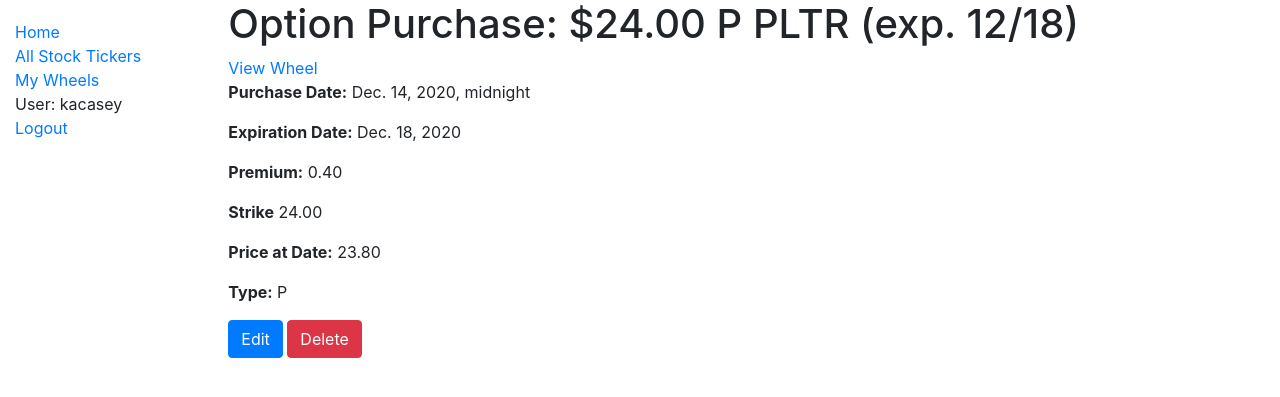
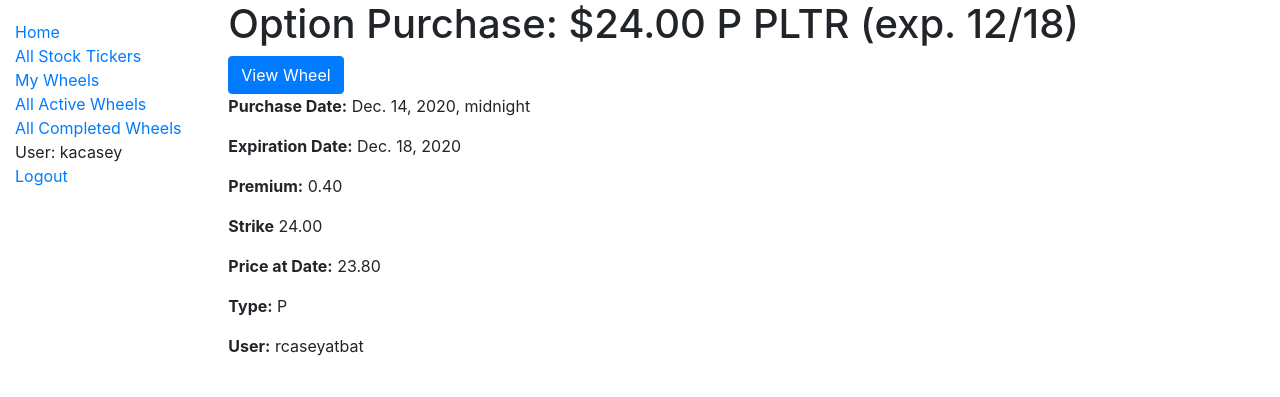
Before and after one commit to kacasey8/option_wheel_tracker, a Django app: page /catalog/wheels/1/purchase/1 in a window 1280 px wide. Shown: the top 397 px of the page. Run offline with Django 3.2, Linux system fonts and the light colour scheme; a user stored in the database is signed in; data comes from the database, SQL or seed files in the repository; some libraries are stand-ins or nearby versions.

Commit message:
add All Active/Completed Wheel pages, only owners can edit

```diff
--- a/catalog/templates/base_generic.html
+++ b/catalog/templates/base_generic.html
@@ -24,6 +24,8 @@
           <li><a href="{% url 'tickers' %}">All Stock Tickers</a></li>
           {% if user.is_authenticated %}
             <li><a href="{% url 'wheels' %}">My Wheels</a></li>
+            <li><a href="{% url 'wheels-all-active' %}">All Active Wheels</a></li>
+            <li><a href="{% url 'wheels-all-completed' %}">All Completed Wheels</a></li>
             <li>User: {{ user.get_username }}</li>
             <li><a href="{% url 'logout'%}?next={{request.path}}">Logout</a></li>
           {% else %}
--- a/catalog/templates/catalog/optionpurchase_detail.html
+++ b/catalog/templates/catalog/optionpurchase_detail.html
@@ -2,7 +2,7 @@
 
 {% block content %}
   <h1>Option Purchase: {{ optionpurchase }}</h1>
-  <a href="{% url 'wheel-detail' pk=optionpurchase.option_wheel.pk %}">View Wheel</a>
+  <a type="button" class="btn btn-primary" href="{% url 'wheel-detail' pk=optionpurchase.option_wheel.pk %}">View Wheel</a>
   <p><strong>Purchase Date:</strong> {{ optionpurchase.purchase_date }}</p>
   <p><strong>Expiration Date:</strong> {{ optionpurchase.expiration_date }}</p>
 
@@ -11,6 +11,10 @@
   <p><strong>Price at Date:</strong> {{ optionpurchase.price_at_date }}</p>
   <p><strong>Type:</strong> {{ optionpurchase.call_or_put }}</p>
 
-  <a type="button" class="btn btn-primary" href="{% url 'purchase-update' wheel_id=optionpurchase.option_wheel.pk pk=optionpurchase.pk %}">Edit</a>
-  <a type="button" class="btn btn-danger" href="{% url 'purchase-delete' wheel_id=optionpurchase.option_wheel.pk pk=optionpurchase.pk %}" variant="danger">Delete</a>
+  {% if can_edit %}
+    <a type="button" class="btn btn-primary" href="{% url 'purchase-update' wheel_id=optionpurchase.option_wheel.pk pk=optionpurchase.pk %}">Edit</a>
+    <a type="button" class="btn btn-danger" href="{% url 'purchase-delete' wheel_id=optionpurchase.option_wheel.pk pk=optionpurchase.pk %}" variant="danger">Delete</a>
+  {% else%}
+    <p><strong>User:</strong> {{ optionpurchase.user }}</p>
+  {% endif %}
 {% endblock %}
--- a/catalog/templates/catalog/optionwheel_detail.html
+++ b/catalog/templates/catalog/optionwheel_detail.html
@@ -55,6 +55,7 @@
         <span class="badge badge-pill badge-success">Call Assignment</span>
       {% endif %}
       <div>
+        {% if can_edit %}
           <div class="card mt-2 d-inline-flex">
             <div class="card-body">
               <h5 class="card-title">Possible Actions</h5>
@@ -66,6 +67,9 @@
               </a>
             </div>
           </div>
+        {% else%}
+          <strong>User:</strong> {{ wheel.user }}
+        {% endif %}
       <div>
     {% else %}
       <i> No purchases yet.</i>
@@ -111,6 +115,8 @@
   </ul>
 
   <br>
+  {% if can_edit %}
     <a type="button" class="btn btn-primary" href="{% url 'wheel-update' pk=wheel.pk %}">Edit</a>
     <a type="button" class="btn btn-danger" href="{% url 'wheel-delete' pk=wheel.pk %}" variant="danger">Delete</a>
+  {% endif %}
 {% endblock %}
--- a/catalog/urls.py
+++ b/catalog/urls.py
@@ -11,7 +11,9 @@ urlpatterns = [
     path('tickers/create/', views.StockTickerCreate.as_view(), name='ticker-create'),
     path('tickers/<int:pk>/update/', views.StockTickerUpdate.as_view(), name='ticker-update'),
     path('tickers/<int:pk>/delete/', views.StockTickerDelete.as_view(), name='ticker-delete'),
-    path('wheels/', views.OptionWheelListView.as_view(), name='wheels'),
+    path('wheels/', views.MyWheels.as_view(), name='wheels'),
+    path('wheels_all_active/', views.AllActiveWheels.as_view(), name='wheels-all-active'),
+    path('wheels_all_completed/', views.AllCompletedWheels.as_view(), name='wheels-all-completed'),
     path('wheels/<int:pk>', views.OptionWheelDetailView.as_view(), name='wheel-detail'),
     path('wheels/<int:wheel_id>/purchase/<int:pk>', views.OptionPurchaseDetailView.as_view(), name='purchase-detail-view'),
     path('wheels/<int:wheel_id>/purchase/create/', views.OptionPurchaseCreate.as_view(), name='purchase-create'),
--- a/catalog/views.py
+++ b/catalog/views.py
@@ -83,12 +83,11 @@ class StockTickerDelete(generic.edit.DeleteView):
 
 
 # OptionWheel views
-class OptionWheelListView(LoginRequiredMixin, generic.ListView):
-    model = OptionWheel
-    context_object_name = 'wheels'
-    template_name = 'catalog/optionwheel_list.html'
+class MyWheels(LoginRequiredMixin, generic.base.TemplateView):
+    template_name = 'catalog/my_wheels.html'
 
-    def get_queryset(self):
+    def get_context_data(self, **kwargs):
+        context = super().get_context_data(**kwargs)
         user = self.request.user
         wheels = OptionWheel.objects.filter(user=user)
 
@@ -100,12 +99,31 @@ class OptionWheelListView(LoginRequiredMixin, generic.ListView):
                 active.append(wheel)
             else:
                 completed.append(wheel)
+        context["active_wheels"] = active
+        context["completed_wheels"] = completed
+        return context
 
-        queryset = {
-            'active_wheels': active,
-            'completed_wheels': completed,
-        }
-        return queryset
+class AllActiveWheels(LoginRequiredMixin, generic.base.TemplateView):
+    template_name = 'catalog/all_active_wheels.html'
+
+    def get_context_data(self, **kwargs):
+        context = super().get_context_data(**kwargs)
+        wheels = OptionWheel.objects.filter(is_active=True)
+        for wheel in wheels:
+            wheel.add_purchase_data()
+        context["active_wheels"] = wheels
+        return context
+
+class AllCompletedWheels(LoginRequiredMixin, generic.base.TemplateView):
+    template_name = 'catalog/all_completed_wheels.html'
+
+    def get_context_data(self, **kwargs):
+        context = super().get_context_data(**kwargs)
+        wheels = OptionWheel.objects.filter(is_active=False)
+        for wheel in wheels:
+            wheel.add_purchase_data()
+        context["completed_wheels"] = wheels
+        return context
 
 class OptionWheelDetailView(LoginRequiredMixin, generic.DetailView):
     model = OptionWheel
@@ -117,6 +135,7 @@ class OptionWheelDetailView(LoginRequiredMixin, generic.DetailView):
 
         option_wheel.add_purchase_data()
         context["wheel_data"] = option_wheel
+        context["can_edit"] = option_wheel.user == self.request.user
         return context
 
 
@@ -183,6 +202,11 @@ class OptionWheelDelete(LoginRequiredMixin, generic.edit.DeleteView):
 class OptionPurchaseDetailView(LoginRequiredMixin, generic.DetailView):
     model = OptionPurchase
 
+    def get_context_data(self, **kwargs):
+        context = super(OptionPurchaseDetailView, self).get_context_data(**kwargs)
+        context["can_edit"] = self.object.user == self.request.user
+        return context
+
 class OptionPurchaseCreate(LoginRequiredMixin, generic.edit.CreateView):
     model = OptionPurchase
     form_class = OptionPurchaseForm
```
Also changed, not shown: catalog/templates/_base_wheel_table.html (+13 -5 lines), catalog/templates/catalog/all_active_wheels.html (added, +12 -0 lines), catalog/templates/catalog/all_completed_wheels.html (added, +12 -0 lines), catalog/templates/catalog/my_wheels.html (renamed from catalog/templates/catalog/optionwheel_list.html, +4 -4 lines). Lines whose indentation alone changed are shown as unchanged.
